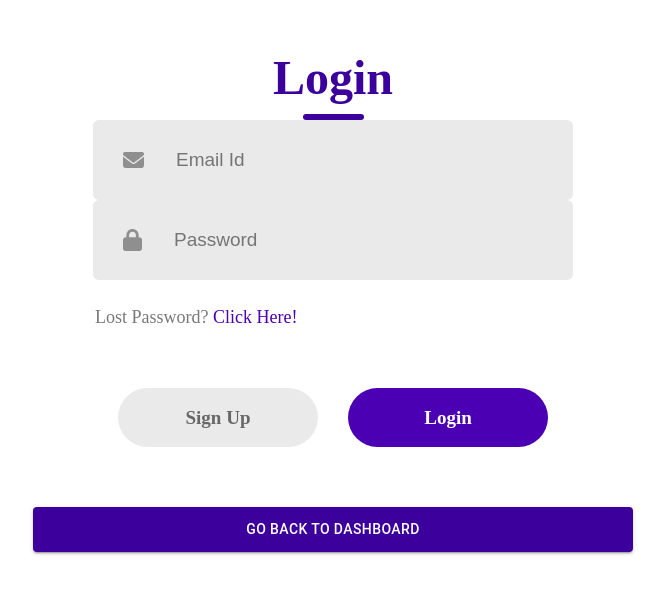
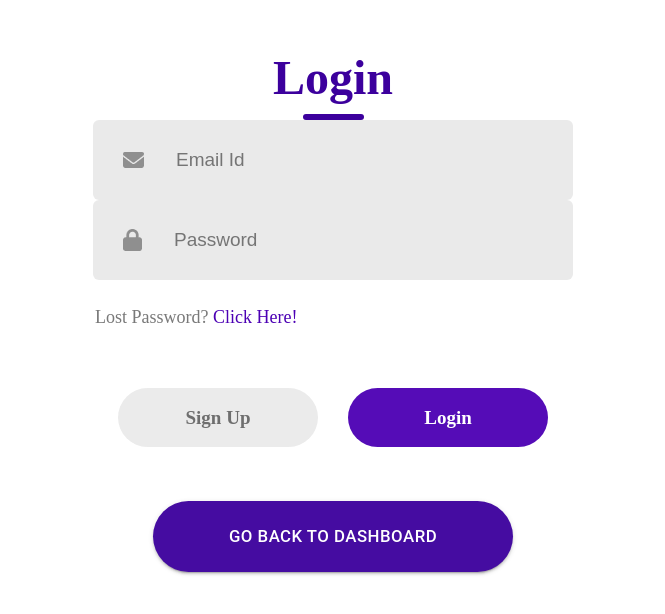
Before and after one commit to unsw-cse-comp99-3900/capstone-project-3900f18bgagr, a React (Create React App) app in the folder frontend/: page /loginSignUp in a window 1280 px wide. Shown: the part 180-794 px from the top of the page, without its empty margins (307-972 px from the left). Built offline with nearby package versions, Linux system fonts and the light colour scheme.

Commit message:
add hover effect on sign in page

```diff
--- a/frontend/src/Components/LoginSignup/LoginSignup.css
+++ b/frontend/src/Components/LoginSignup/LoginSignup.css
@@ -92,9 +92,15 @@
     font-size: 19px;
     font-weight: 700;
     cursor: pointer;
+    opacity: .95
 }
 
 .gray{
     background: #eaeaea;
     color: #676767;
+    opacity: .95;
 }
+
+.scale:hover {
+    opacity: 1;
+}
--- a/frontend/src/Components/LoginSignup/LoginSignup.jsx
+++ b/frontend/src/Components/LoginSignup/LoginSignup.jsx
@@ -34,12 +34,14 @@ const LoginSignup = () => {
      </div>
      {action === "Sign Up"?<div></div>:<div className="forgot-password">Lost Password? <span>Click Here!</span></div>}
      <div className="submit-container">
-       <div className={action === "Login" ? "submit gray":"submit"} onClick={() => {setAction("Sign Up")}}>Sign Up</div>
-       <div className={action === "Sign Up" ? "submit gray":"submit"} onClick={() => {setAction("Login")}}>Login</div>
+       <div className={action === "Login" ? "submit gray scale":"submit"} onClick={() => {setAction("Sign Up")}}>Sign Up</div>
+       <div className={action === "Sign Up" ? "submit gray scale":"submit"} onClick={() => {setAction("Login")}}>Login</div>
      </div>
-      <Button variant='contained' onClick={() => navigate('/')} style={{ background: '#3c009d', width: '100%', padding: '10px'}}>
-        Go back to Dashboard
-      </Button>
+     <div className="scale" style={{display: 'flex', justifyContent: 'center'}}>
+        <Button variant='contained' onClick={() => navigate('/')} className="submit gray scale" style={{background: '#3c009d', width: '100%', padding: '10px', width: '50%', scale: '1.2', borderRadius: '70px'}}>
+          Go back to Dashboard
+        </Button>
+     </div>
     </div>
   );
 };
```
